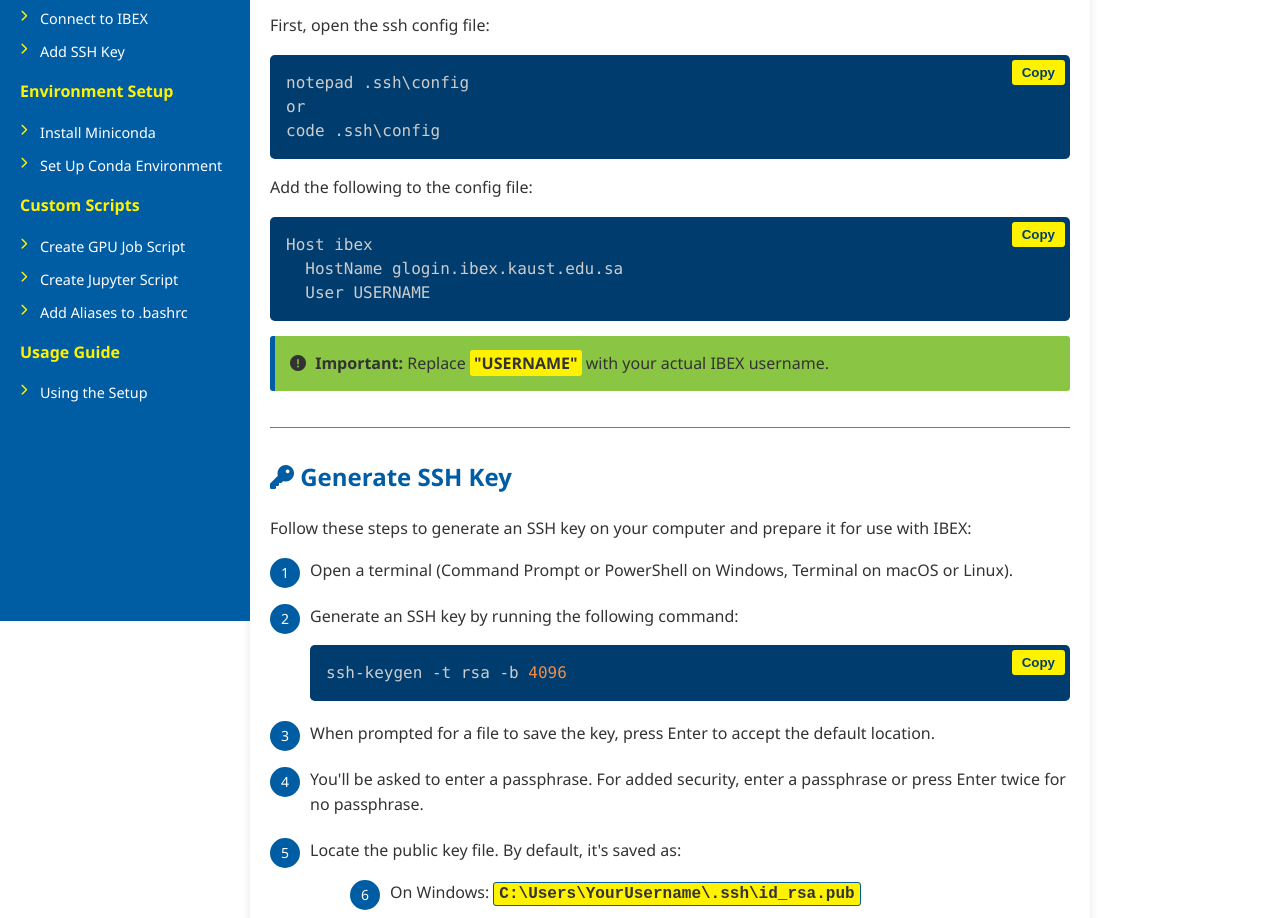
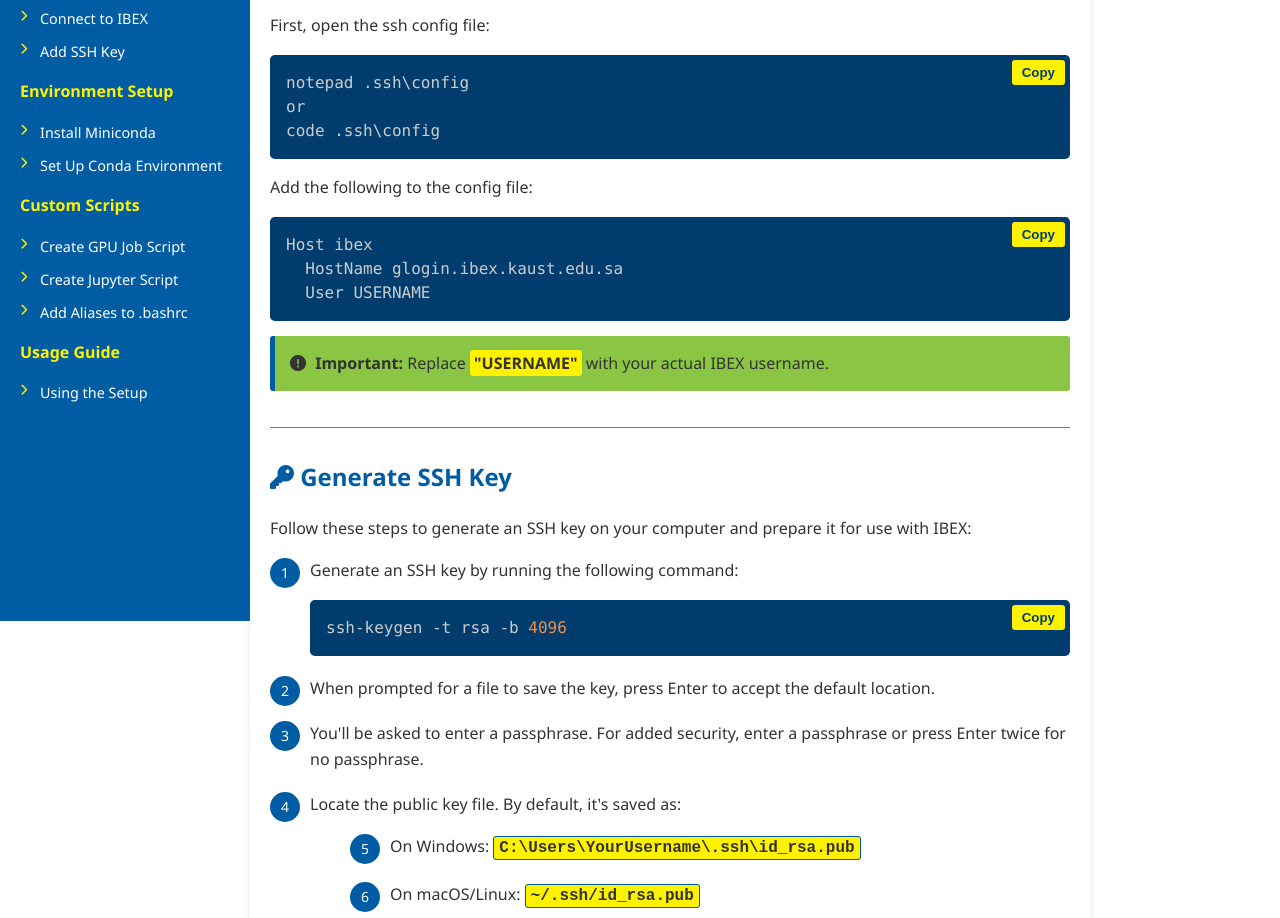
Before and after one commit to JK-c66/IBex_intro, a plain HTML site: page index.html in a window 1280 px wide. Shown: the part 179-1097 px from the top of the page. Drawn offline with nearby package versions, Linux system fonts and the light colour scheme.

Commit message:
Update index.html

```diff
--- a/index.html
+++ b/index.html
@@ -414,9 +414,6 @@ code .ssh\config</code></pre>
             <p>Follow these steps to generate an SSH key on your computer and prepare it for use with IBEX:</p>
             <ol class="setup-steps">
                 <li>
-                    <p>Open a terminal (Command Prompt or PowerShell on Windows, Terminal on macOS or Linux).</p>
-                </li>
-                <li>
                     <p>Generate an SSH key by running the following command:</p>
                     <div class="code-container">
                         <pre><code class="language-bash">ssh-keygen -t rsa -b 4096</code></pre>
```
